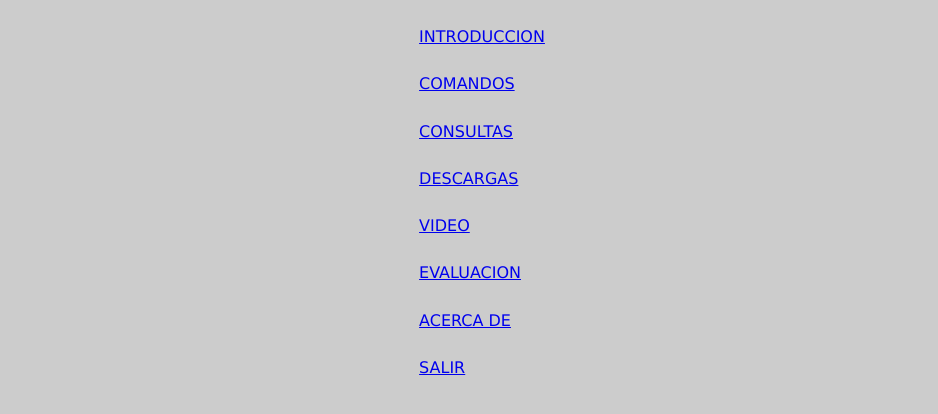
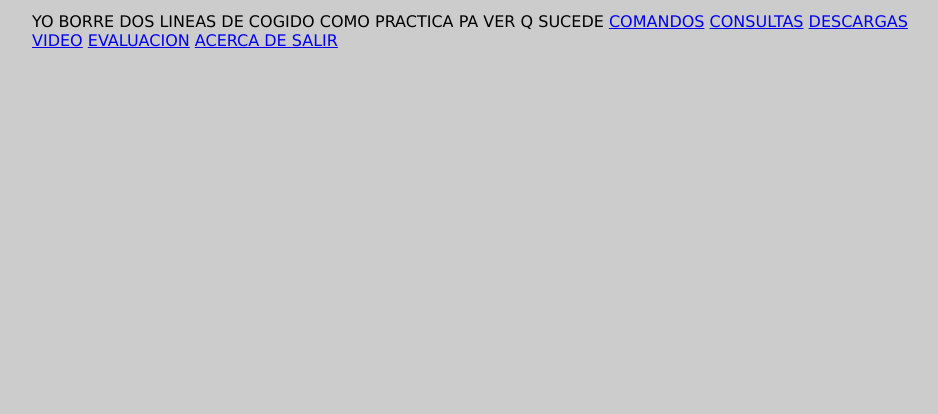
Before and after one commit to edgra/ace-5, a PHP site: page /molde/izquierdo.php in a window 1280 px wide. Shown: the top 414 px of the page, without its empty margins (158-1096 px from the left). Run offline with PHP 8.4, Linux system fonts and the light colour scheme.

Commit message:
Update examen/molde/izquierdo.php
BORRE

```diff
--- a/examen/molde/izquierdo.php
+++ b/examen/molde/izquierdo.php
@@ -12,9 +12,9 @@ foreach ( $_GET as $log => $login){
 	echo "$log: $login";
 	}
 ?>
-<table width="100" height="380" border="0" align="center">
-  <tr>
-    <td height="35"><a href="historia.html" target="marcoderecho">INTRODUCCION</a>
+
+YO BORRE DOS LINEAS DE COGIDO COMO PRACTICA PA VER Q SUCEDE
+
 </td>
   </tr>
   <tr>
```
